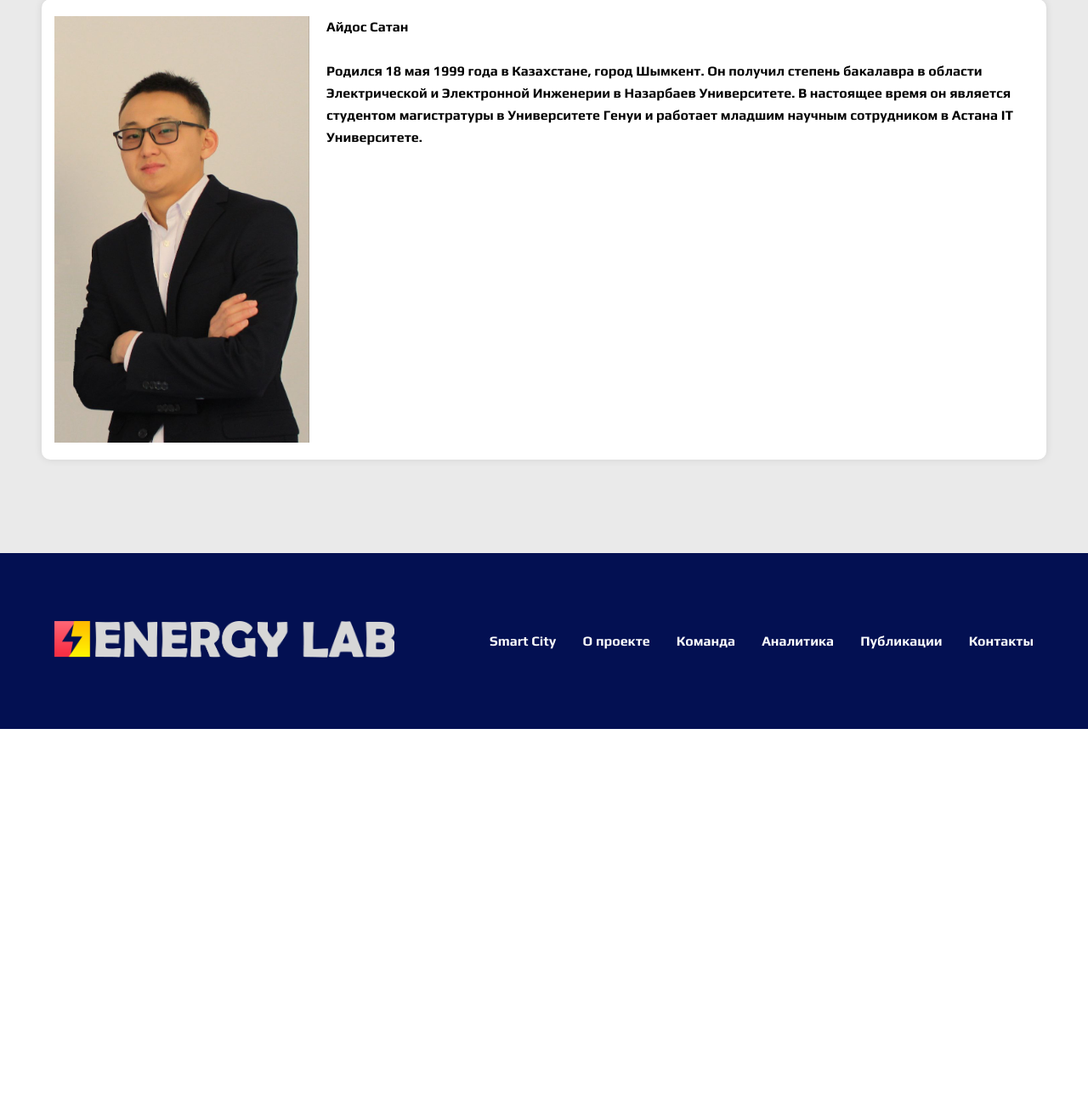
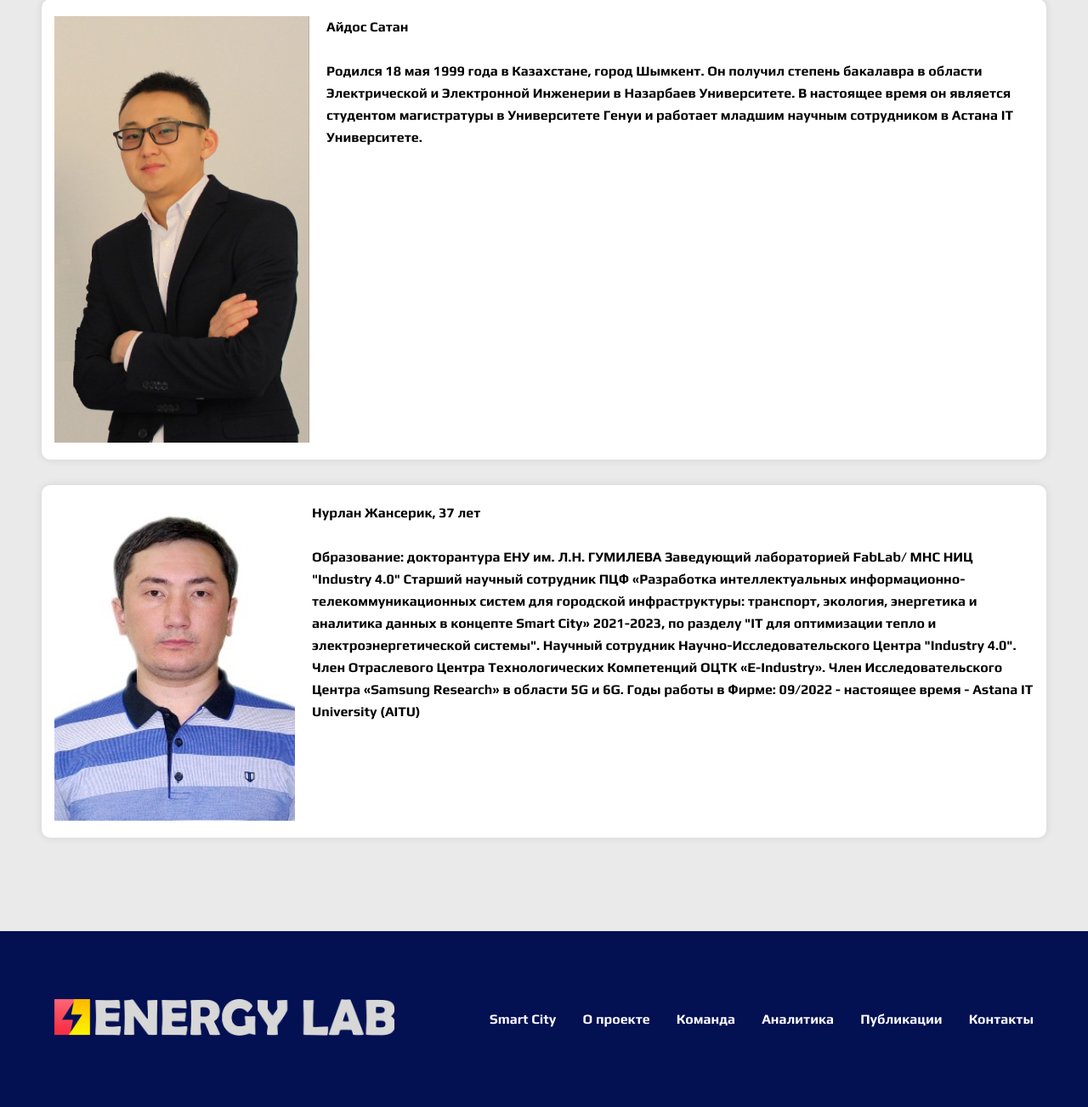
Before and after one commit to s-alex-s/EnergyLab, a Flask app: page /team in a window 1280 px wide. Shown: the part 2314-3617 px from the top of the page at 85% size. Before the commit the page ends 3172 px from the top, so only its background shows below. Run offline with Flask 2, Linux system fonts and the light colour scheme; parts of the project's set-up code (start-up, migrations or seed data) failed here and were passed over.

Commit message:
add info in team page

```diff
--- a/templates/team.html
+++ b/templates/team.html
@@ -56,6 +56,11 @@
                 <img src="/static/img/team/Aidos.jpg" alt="">
                 <div>{{ _('Айдос Сатан<br><br>Родился 18 мая 1999 года в Казахстане, город Шымкент. Он получил степень бакалавра в области Электрической и Электронной Инженерии в Назарбаев Университете. В настоящее время он является студентом магистратуры в Университете Генуи и работает младшим научным сотрудником в Aстана IT Университете.') }}</div>
             </div>
+
+            <div class="white-box flex">
+                <img src="/static/img/team/Zhans.png" alt="">
+                <div>{{ _('Нурлан Жансерик, 37 лет<br><br>Образование: докторантура ЕНУ им. Л.Н. ГУМИЛЕВА Заведующий лабораторией FabLab/ МНС НИЦ "Industry 4.0" Старший научный сотрудник ПЦФ «Разработка интеллектуальных информационно-телекоммуникационных систем для городской инфраструктуры: транспорт, экология, энергетика и аналитика данных в концепте Smart City» 2021-2023, по разделу "IT для оптимизации тепло и электроэнергетической системы". Научный сотрудник Научно-Исследовательского Центра "Industry 4.0". Член Отраслевого Центра Технологических Компетенций ОЦТК «E-Industry». Член Исследовательского Центра «Samsung Research» в области 5G и 6G. Годы работы в Фирме: 09/2022 - настоящее время - Astana IT University (AITU)') }}</div>
+            </div>
         </div>
     </div>
 {% endblock %}
```
Also changed, not shown: static/img/team/Zhans.png (added), translations/en/LC_MESSAGES/messages.po, translations/kk/LC_MESSAGES/messages.po, 2 other files.
